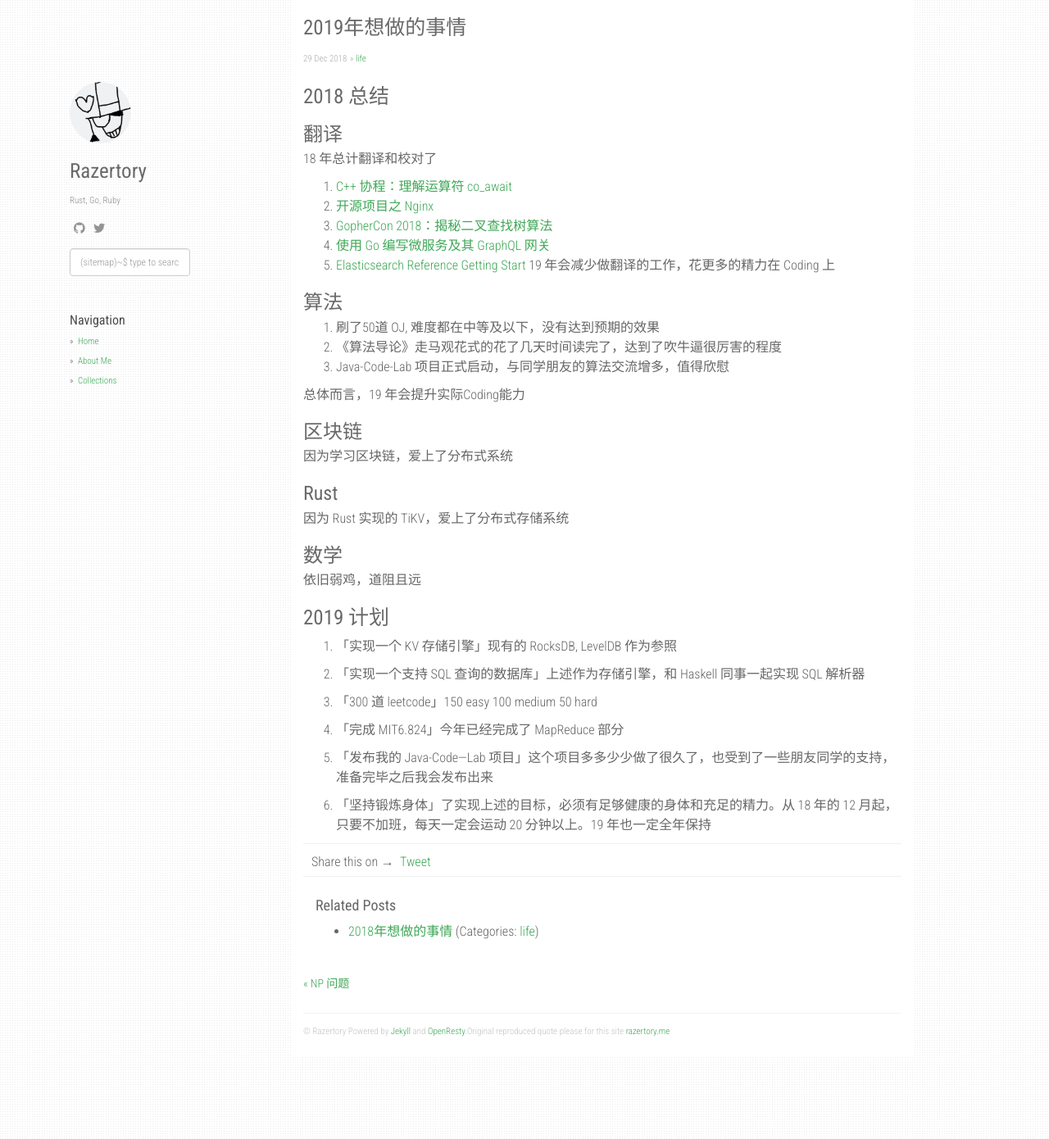
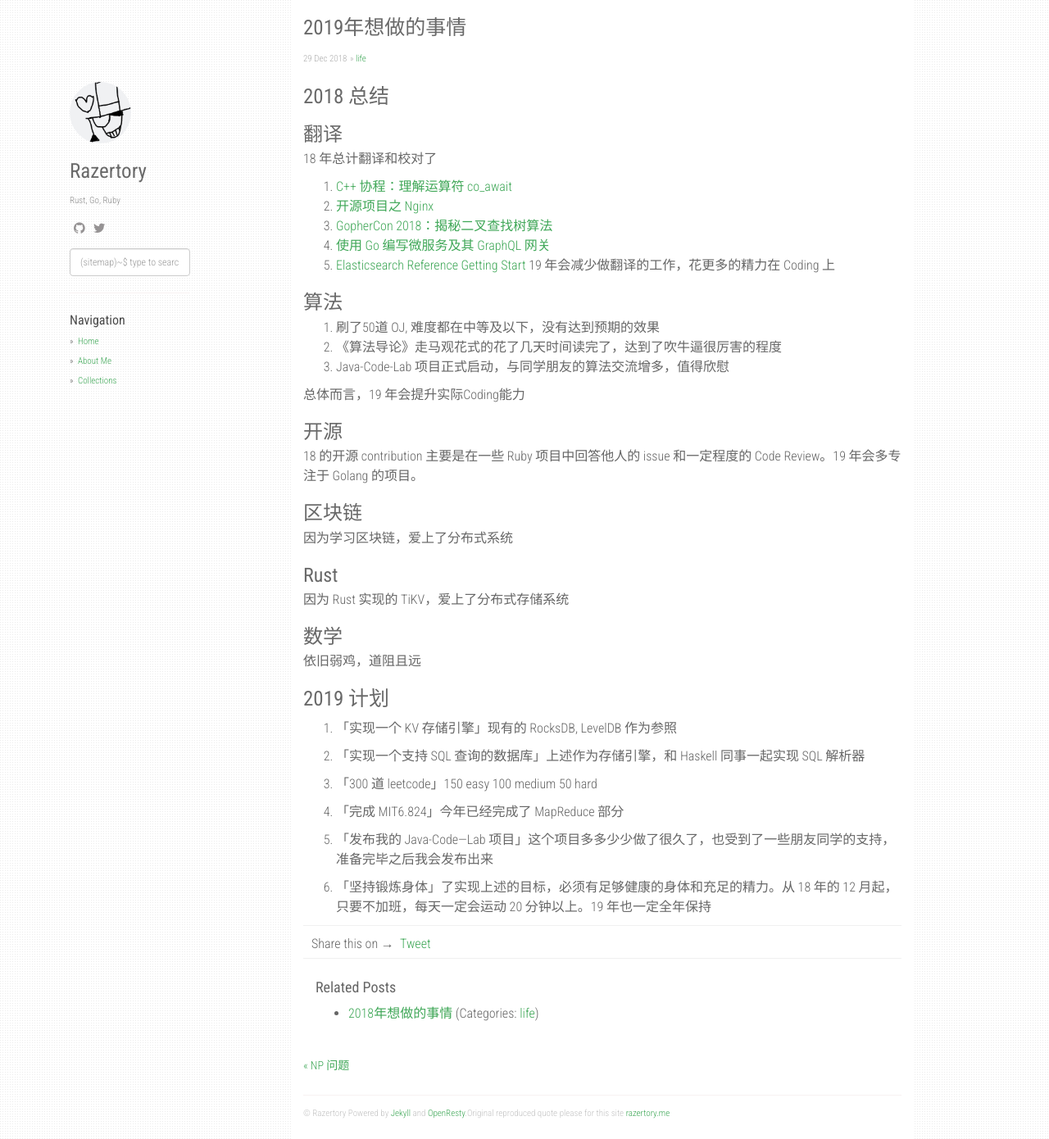
Before and after one commit to razertory/razertory.github.io, a Jekyll site: the page built from _posts/2018-12-29-flag-of-2019.md, in a window 1280 px wide and 1390 px high. Shown: the whole window at 82% size. Built offline with Jekyll 4.4.1, drawn with Linux system fonts in a browser that asks for light colours; nearby versions of some CDN libraries; comment, search, counter and statistics services are not loaded.

Commit message:
open source

```diff
--- a/_posts/2018-12-29-flag-of-2019.md
+++ b/_posts/2018-12-29-flag-of-2019.md
@@ -22,6 +22,9 @@ title: 2019年想做的事情
 
 总体而言，19 年会提升实际Coding能力
 
+### 开源
+18 的开源 contribution 主要是在一些 Ruby 项目中回答他人的 issue 和一定程度的 Code Review。19 年会多专注于 Golang 的项目。
+
 ### 区块链
 因为学习区块链，爱上了分布式系统
 
```
